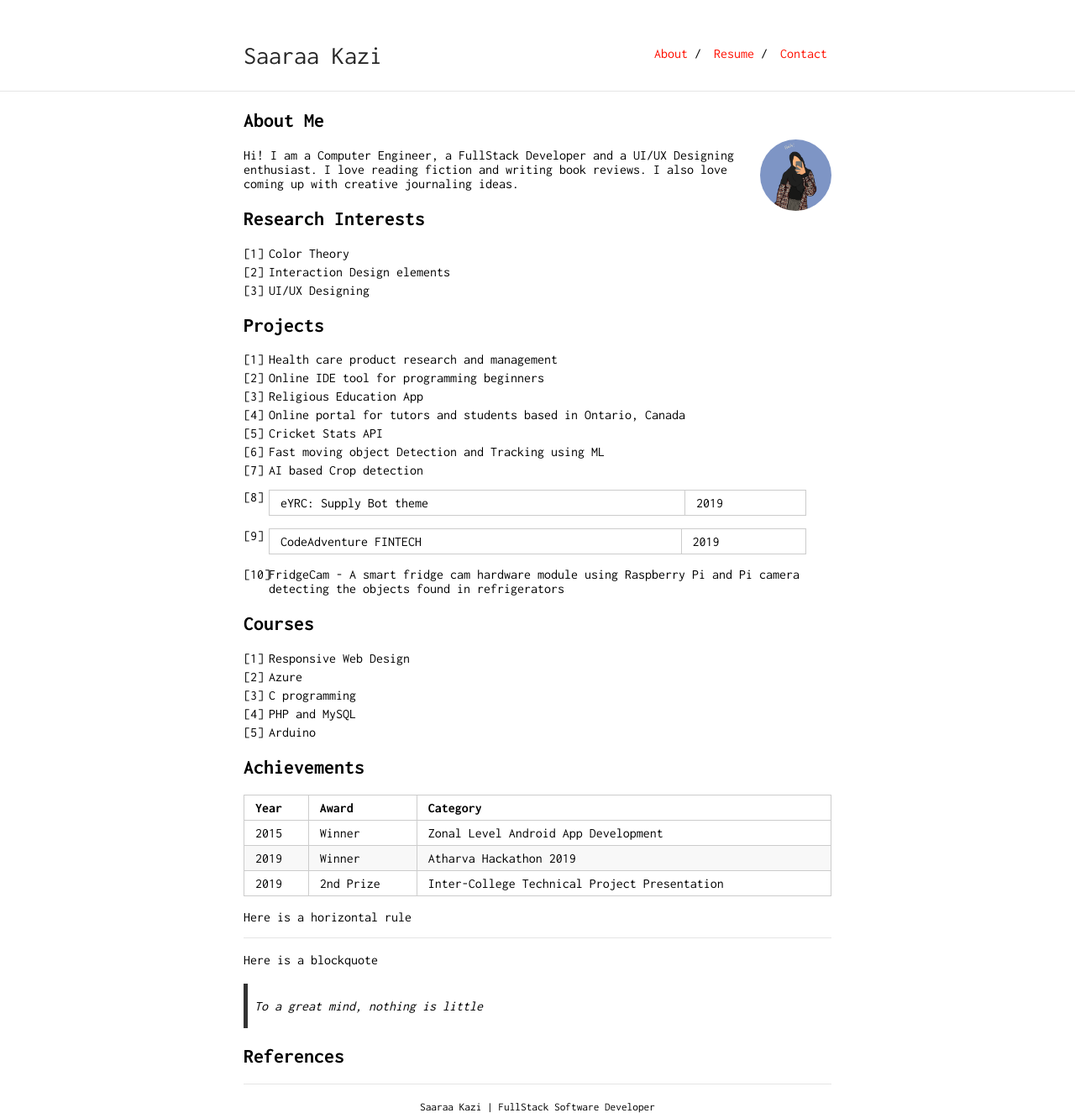
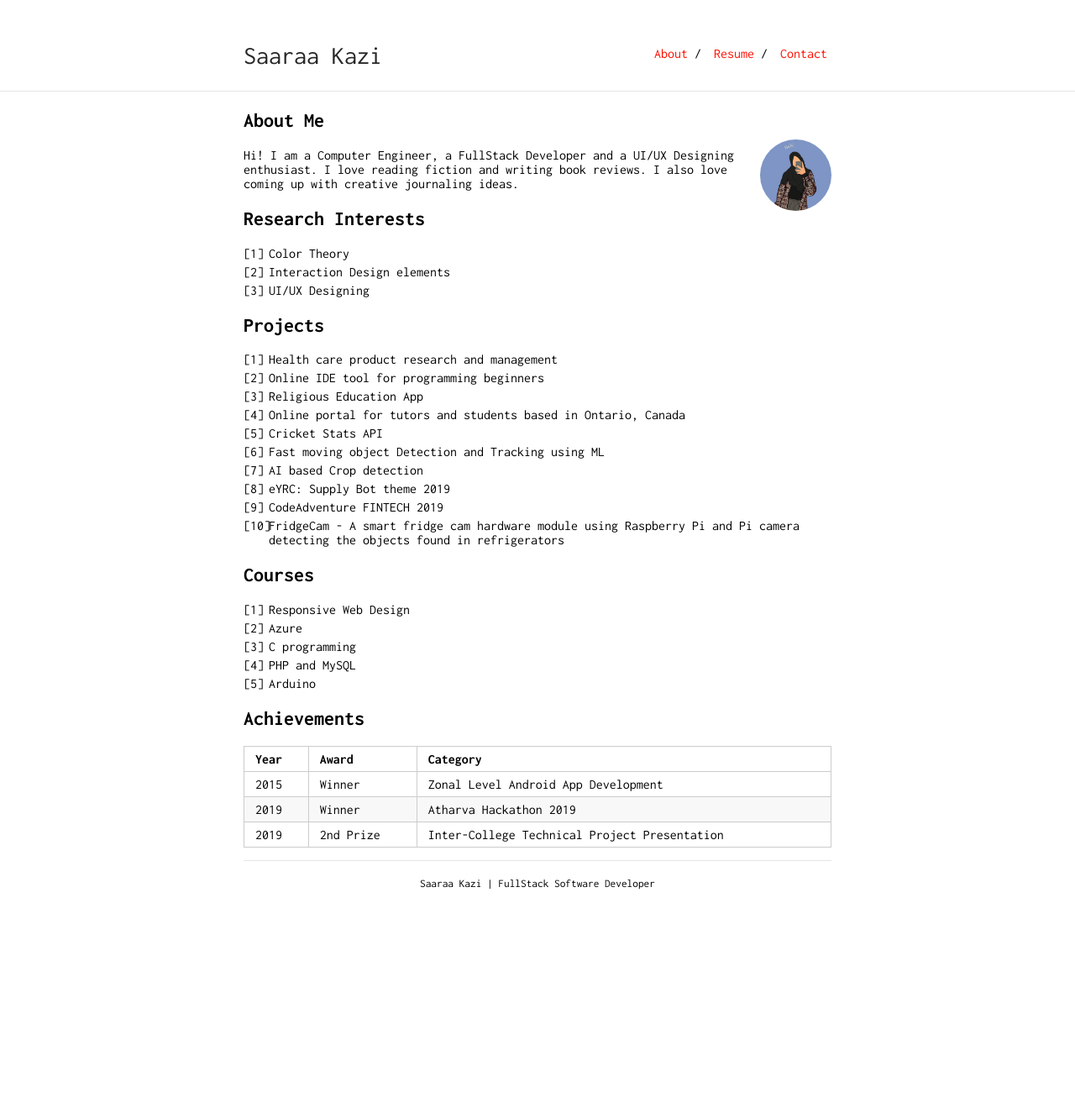
Before and after one commit to Saphiraa/DeveloperPortfolio, a Jekyll site: the page built from index.md, in a window 1280 px wide. Shown: the whole page at 84% size. Built offline with Jekyll 4.4.1, drawn with Linux system fonts in a browser that asks for light colours; our own code applies the rules of GitHub Pages for plain Markdown files; after the commit the page ends 1089 px from its top, so only the background shows below that; part of the change alters nothing that is shown.

Commit message:
added the resume file, added styling for footer

```diff
--- a/_config.yml
+++ b/_config.yml
@@ -18,7 +18,7 @@ nav:
  - name: "About"
    link: "/DeveloperPortfolio/"
  - name: "Resume"
-   link: ""
+   link: "SAARAA KAZI RESUME - Projects.pdf"
  - name: "Contact"
    link: "/DeveloperPortfolio/contact"
 
--- a/_layouts/default.html
+++ b/_layouts/default.html
@@ -85,7 +85,7 @@
                 {% if site.footer == true %}
                     <hr />
                     <p style="text-align: center; margin-bottom: 10px">
-                    <a href="{{ site.footer_url }}" style="color: black"><small>{{ site.footer_text }}</small></a>
+                    <a href="{{ site.footer_url }}" style="color: black; padding-bottom: 30px"><small>{{ site.footer_text }}</small></a>
                     </p>
                 {% endif %}
             </div>
--- a/index.md
+++ b/index.md
@@ -23,11 +23,11 @@ Hi! I am a Computer Engineer, a FullStack Developer and a UI/UX Designing enthus
 3. Religious Education App
 4. Online portal for tutors and students based in Ontario, Canada
 5. Cricket Stats API
-5. Fast moving object Detection and Tracking using ML
-6. AI based Crop detection
-7. eYRC: Supply Bot theme | 2019
-8. CodeAdventure FINTECH | 2019
-9. FridgeCam - A smart fridge cam hardware module using Raspberry Pi and Pi camera detecting the objects found in refrigerators
+6. Fast moving object Detection and Tracking using ML
+7. AI based Crop detection
+8. eYRC: Supply Bot theme 2019
+9. CodeAdventure FINTECH 2019
+10. FridgeCam - A smart fridge cam hardware module using Raspberry Pi and Pi camera detecting the objects found in refrigerators
 
 ## Courses
 
@@ -44,13 +44,3 @@ Year  | Award  | Category
 2015  | Winner | Zonal Level Android App Development
 2019  | Winner | Atharva Hackathon 2019
 2019  | 2nd Prize | Inter-College Technical Project Presentation
-
-Here is a horizontal rule
-
----
-
-Here is a blockquote
-
-> To a great mind, nothing is little
-
-## References
```
Also changed, not shown: 1 other file.
